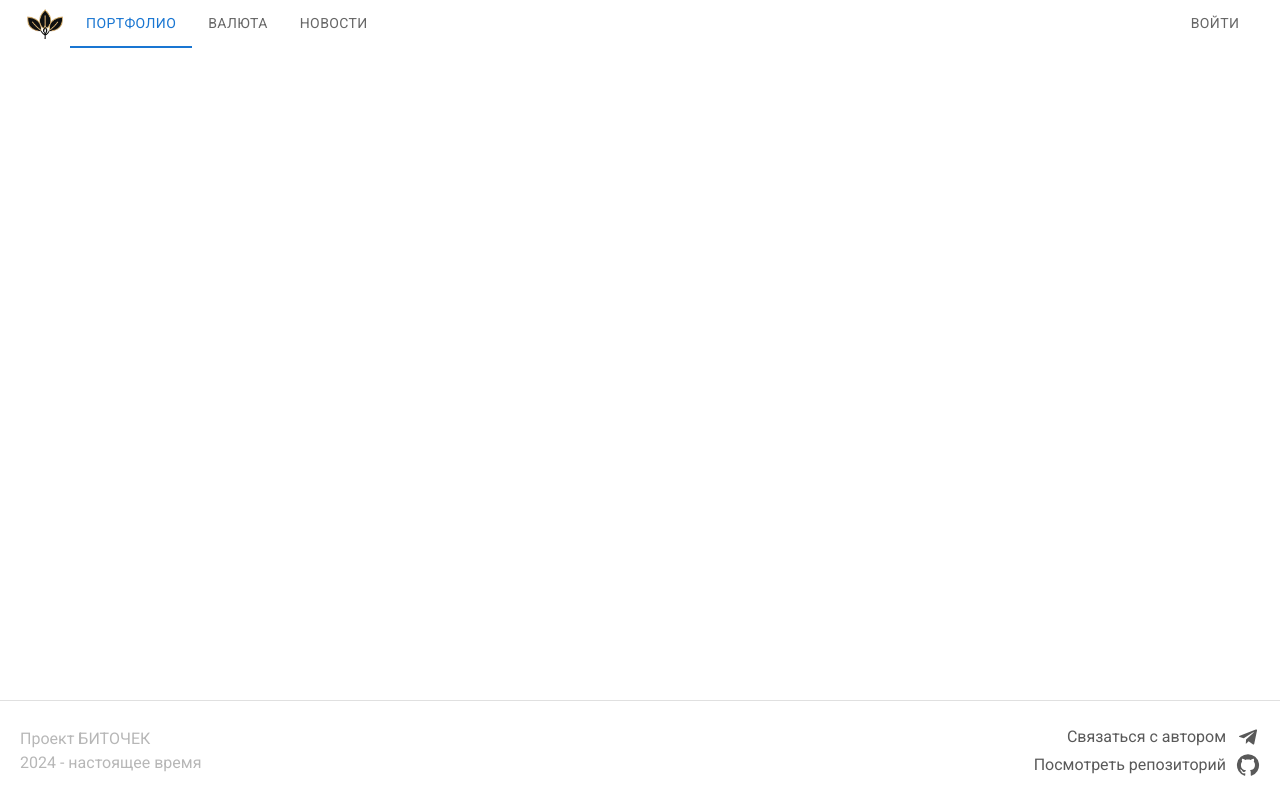
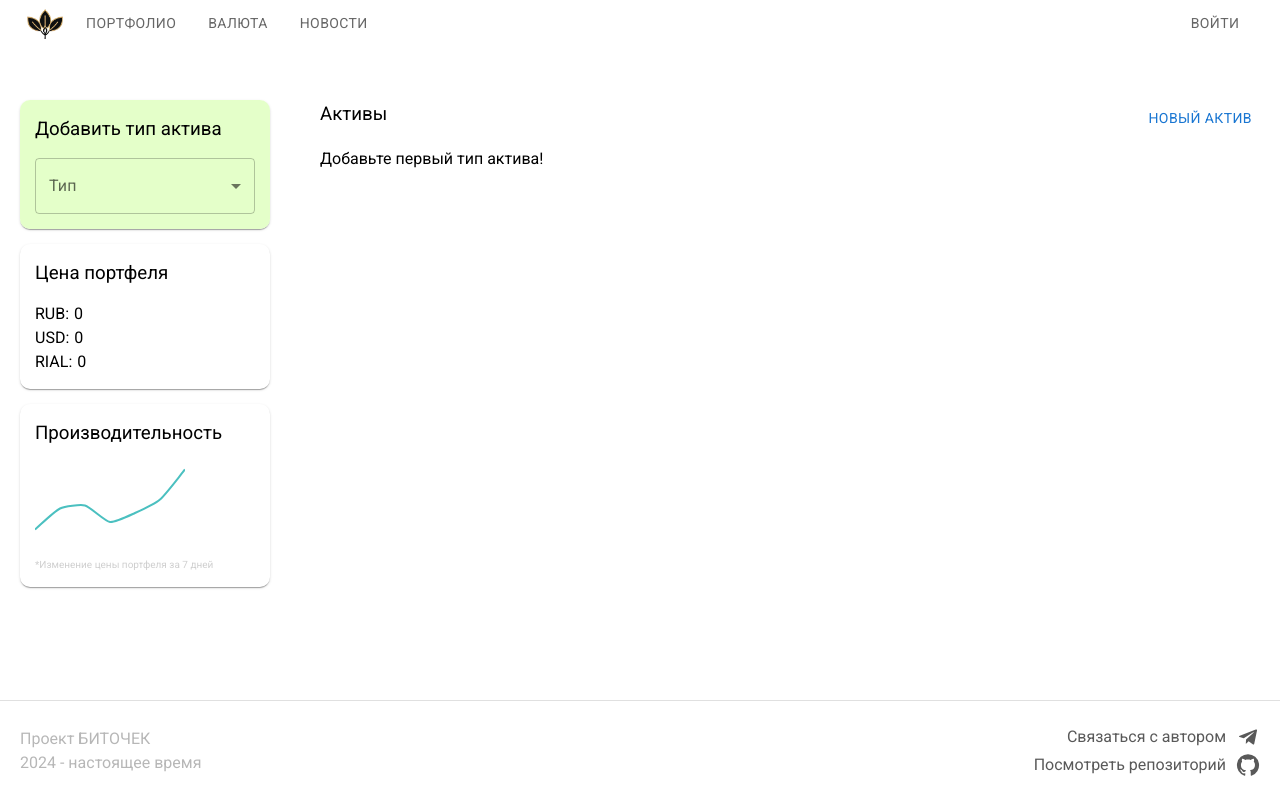
Before and after one commit to Gretten/bitochek, a React (Vite) app: page / in a window 1280 px wide. Built offline with nearby package versions, Linux system fonts and the light colour scheme.

Commit message:
Portfolio page to main

```diff
--- a/src/app/router/routerConfig.tsx
+++ b/src/app/router/routerConfig.tsx
@@ -16,7 +16,11 @@ const routerConfig = createBrowserRouter([
     element: <Layout />,
     children: [
       {
-        path: Routes.Portfolio,
+        index: true,
+        element: <Portfolio />
+      },
+      {
+        index: true,
         element: <Portfolio />
       },
       {
--- a/src/widgets/header/ui/Header.tsx
+++ b/src/widgets/header/ui/Header.tsx
@@ -20,7 +20,7 @@ export const Header = () => {
                 </div>
                 <nav className={classes['header-navbar']}>
                     <Tabs value={activeTab} onChange={(_, value) => setActiveTab(value) }>
-                        <Tab label="Портфолио" value={Routes.Portfolio} to={Routes.Portfolio} component={Link} />
+                        <Tab label="Портфолио" value={Routes.Main} to={Routes.Main} component={Link} />
                         <Tab label="Валюта" value={Routes.Asset} to={Routes.Asset} component={Link} />
                         <Tab label="Новости" value={Routes.News} to={Routes.News} component={Link} />
                     </Tabs>
```
